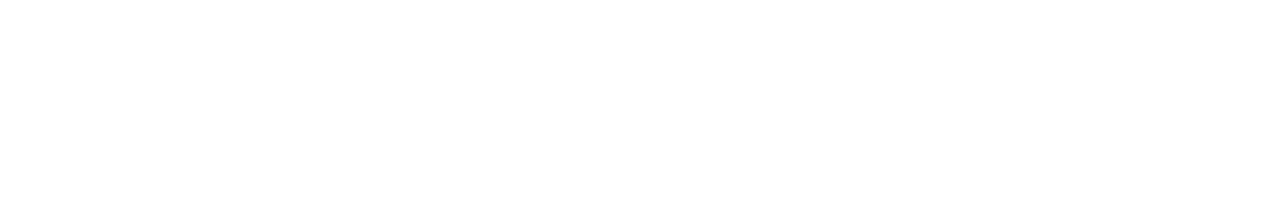
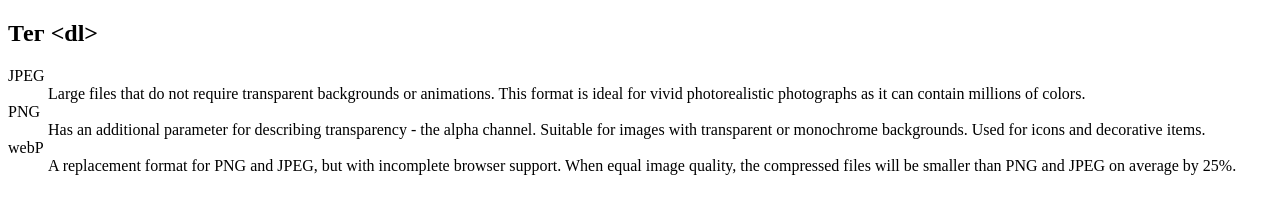
Before and after one commit to sashazakatov/HTMLtext, a plain HTML site: page index.html in a window 1280 px wide. Drawn offline with Linux system fonts and the light colour scheme.

Commit message:
Дабовляет описание к тегам и модивецирует index.html

```diff
--- a/index.html
+++ b/index.html
@@ -7,6 +7,24 @@
     <title>HTMLtext</title>
 </head>
 <body>
+    <section>
+            <!-- description teg -->
+            <h1>Тег &#706;dl&#707; </h1>
+            <dl>
+                <dt>JPEG</dt>
+                <dd>Large files that do not require transparent backgrounds or animations. This format is ideal for vivid
+                    photorealistic
+                    photographs as it can contain millions of colors.</dd>
+                <dt>PNG</dt>
+                <dd>Has an additional parameter for describing transparency - the alpha channel. Suitable for images with
+                    transparent or
+                    monochrome backgrounds. Used for icons and decorative items.</dd>
+                <dt>webP</dt>
+                <dd>A replacement format for PNG and JPEG, but with incomplete browser support. When equal image quality, the
+                    compressed
+                    files will be smaller than PNG and JPEG on average by 25%.</dd>
+            </dl>
+    </section>
 
 </body>
 </html>
```
Also changed, not shown: 1 other file.
